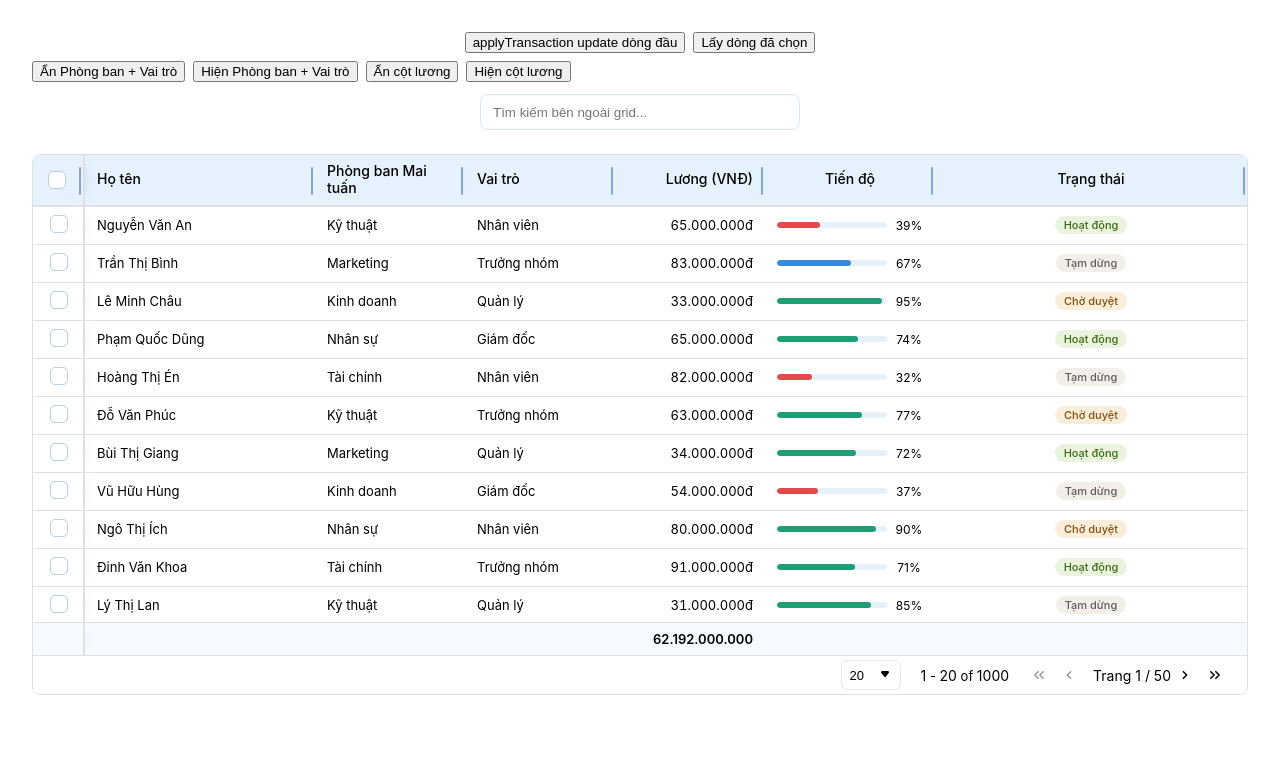
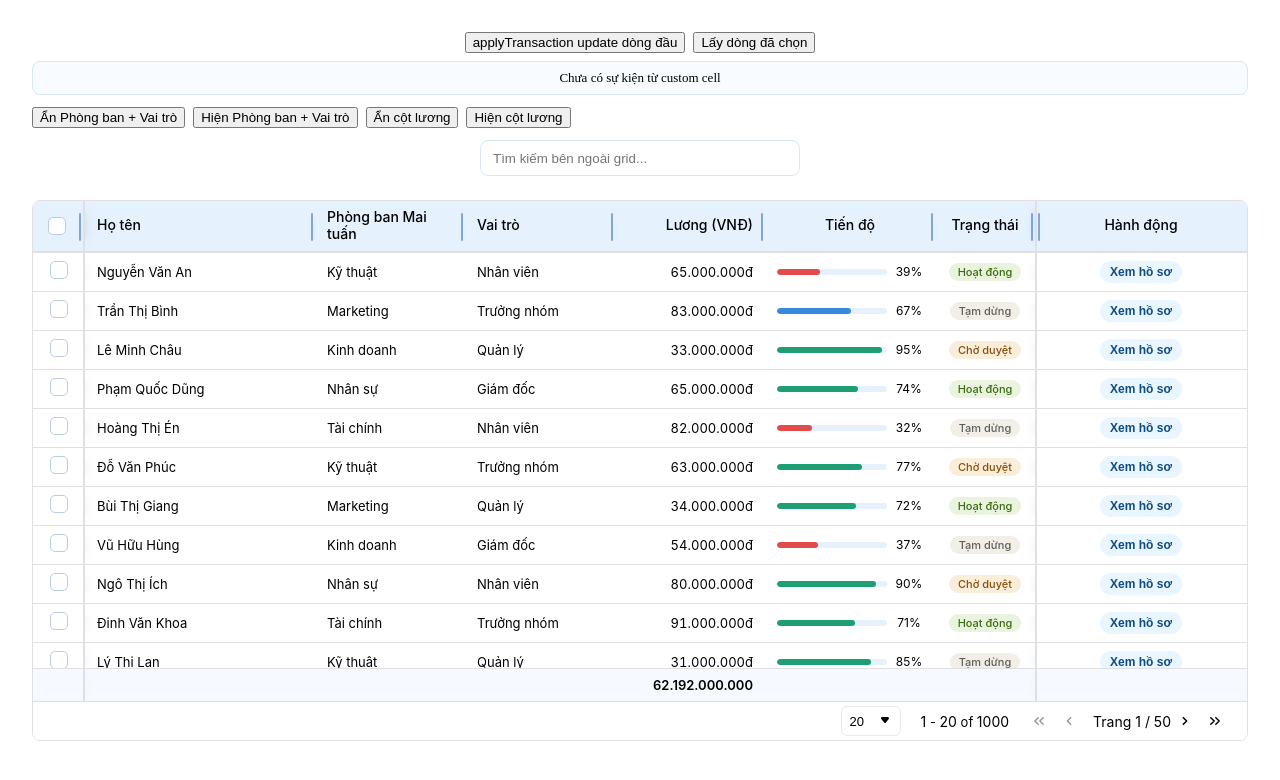
Before and after one commit to Fenell/data-grid-react, a React (Vite) app: page / in a window 1280 px wide. Shown: the top 780 px of the page. Built offline with nearby package versions, Linux system fonts and the light colour scheme; a web font is replaced by a local one.

Commit message:
thêm demo cell button

```diff
--- a/src/App.tsx
+++ b/src/App.tsx
@@ -1,5 +1,6 @@
 import "./App.css";
 import { useRef, useState } from "react";
+import type { MouseEvent } from "react";
 import type { SortingState } from "@tanstack/react-table";
 
 import DataGrid, { type ColumnDef, type DataGridRef } from "./components/";
@@ -11,7 +12,56 @@ import {
   type EmployeeRow,
 } from "./test/data-test";
 
-const employeeColumns: ColumnDef<EmployeeRow>[] = [
+type RowActionEvent = {
+  actionKey: string;
+  row: EmployeeRow;
+};
+
+type RowActionButtonCellProps = {
+  actionKey: string;
+  buttonLabel: string;
+  row: EmployeeRow;
+  onAction: (event: RowActionEvent) => void;
+};
+
+function RowActionButtonCell({
+  actionKey,
+  buttonLabel,
+  row,
+  onAction,
+}: RowActionButtonCellProps) {
+  const handleClick = (event: MouseEvent<HTMLButtonElement>) => {
+    event.stopPropagation();
+    onAction({
+      actionKey,
+      row,
+    });
+  };
+
+  return (
+    <button
+      type="button"
+      onClick={handleClick}
+      onDoubleClick={(event) => event.stopPropagation()}
+      style={{
+        border: "none",
+        borderRadius: 999,
+        background: "#e9f5ff",
+        color: "#0f4c81",
+        padding: "4px 10px",
+        cursor: "pointer",
+        fontSize: 12,
+        fontWeight: 600,
+      }}
+    >
+      {buttonLabel}
+    </button>
+  );
+}
+
+const createEmployeeColumns = (
+  onCellAction: (event: RowActionEvent) => void,
+): ColumnDef<EmployeeRow>[] => [
   {
     cell: "checkBox",
     pinned: "left",
@@ -36,7 +86,6 @@ const employeeColumns: ColumnDef<EmployeeRow>[] = [
     label: "Phòng ban Mai tuấn",
     sortable: true,
     filterable: true,
-    // align: "center",
     filterType: "select",
     options: ["", ...DEPTS],
     width: 150,
@@ -112,9 +161,8 @@ const employeeColumns: ColumnDef<EmployeeRow>[] = [
     filterable: true,
     filterType: "select",
     options: ["", ...STATUSES],
-    width: 250,
+    width: 100,
     align: "center",
-    // pinned: "right",
     cell: (row) => {
       const palette =
         row.status === "active"
@@ -141,6 +189,21 @@ const employeeColumns: ColumnDef<EmployeeRow>[] = [
     },
   },
   {
+    id: "actions",
+    label: "Hành động",
+    width: 130,
+    align: "center",
+    pinned: "right",
+    cell: (row) => (
+      <RowActionButtonCell
+        row={row}
+        actionKey="open-profile"
+        buttonLabel="Xem hồ sơ"
+        onAction={onCellAction}
+      />
+    ),
+  },
+  {
     id: "joined",
     label: "Ngày vào",
     sortable: true,
@@ -154,6 +217,14 @@ function App() {
   const gridRef = useRef<DataGridRef<EmployeeRow>>(null);
   const [globalFilter, setGlobalFilter] = useState("");
   const [sorting, setSorting] = useState<SortingState>([]);
+  const [lastAction, setLastAction] = useState<RowActionEvent | null>(null);
+
+  const handleCellAction = (event: RowActionEvent) => {
+    setLastAction(event);
+    console.log("cell custom action", event);
+  };
+
+  const employeeColumns = createEmployeeColumns(handleCellAction);
 
   return (
     <>
@@ -191,6 +262,22 @@ function App() {
       >
         Lấy dòng đã chọn
       </button>
+
+      <div
+        style={{
+          marginBottom: 12,
+          border: "1px solid #d7e7fb",
+          borderRadius: 8,
+          padding: "8px 12px",
+          background: "#f8fbff",
+          fontSize: 13,
+        }}
+      >
+        {lastAction
+          ? `Cell action: ${lastAction.actionKey} | row id: ${lastAction.row.id} | name: ${lastAction.row.name}`
+          : "Chưa có sự kiện từ custom cell"}
+      </div>
+
       <div
         style={{ display: "flex", gap: 8, flexWrap: "wrap", marginBottom: 12 }}
       >
@@ -227,6 +314,7 @@ function App() {
           Hiện cột lương
         </button>
       </div>
+
       <div style={{ marginBottom: 12 }}>
         <input
           placeholder="Tìm kiếm bên ngoài grid..."
@@ -248,7 +336,6 @@ function App() {
       <DataGrid<EmployeeRow>
         ref={gridRef}
         columns={employeeColumns}
-        // data={pageRows}
         data={allEmployees}
         contentHeight={500}
         enableColumnFilters={false}
@@ -259,10 +346,6 @@ function App() {
         sorting={sorting}
         getRowId={(row) => row.id}
         onGlobalFilterChange={setGlobalFilter}
-        // onPaginationChange={(e) => {
-        //   setPagination(e);
-        // }}
-        // onGridReady={handleOnGridReady}
         onRowClick={(row) => console.log("row click", row)}
         onRowDoubleClick={(row) => console.log("row double click", row)}
         onSortingChange={setSorting}
--- a/src/components/DataGrid.types.ts
+++ b/src/components/DataGrid.types.ts
@@ -12,7 +12,9 @@ export type GridRow = {
   id: number | string;
 } & Record<string, unknown>;
 
-export type ColumnId<T extends GridRow> = Extract<keyof T, string>;
+export type ColumnId<T extends GridRow> =
+  | Extract<keyof T, string>
+  | (string & {});
 export type ColumnFilterType = "select";
 export type ColumnAlign = "left" | "center" | "right";
 
```
